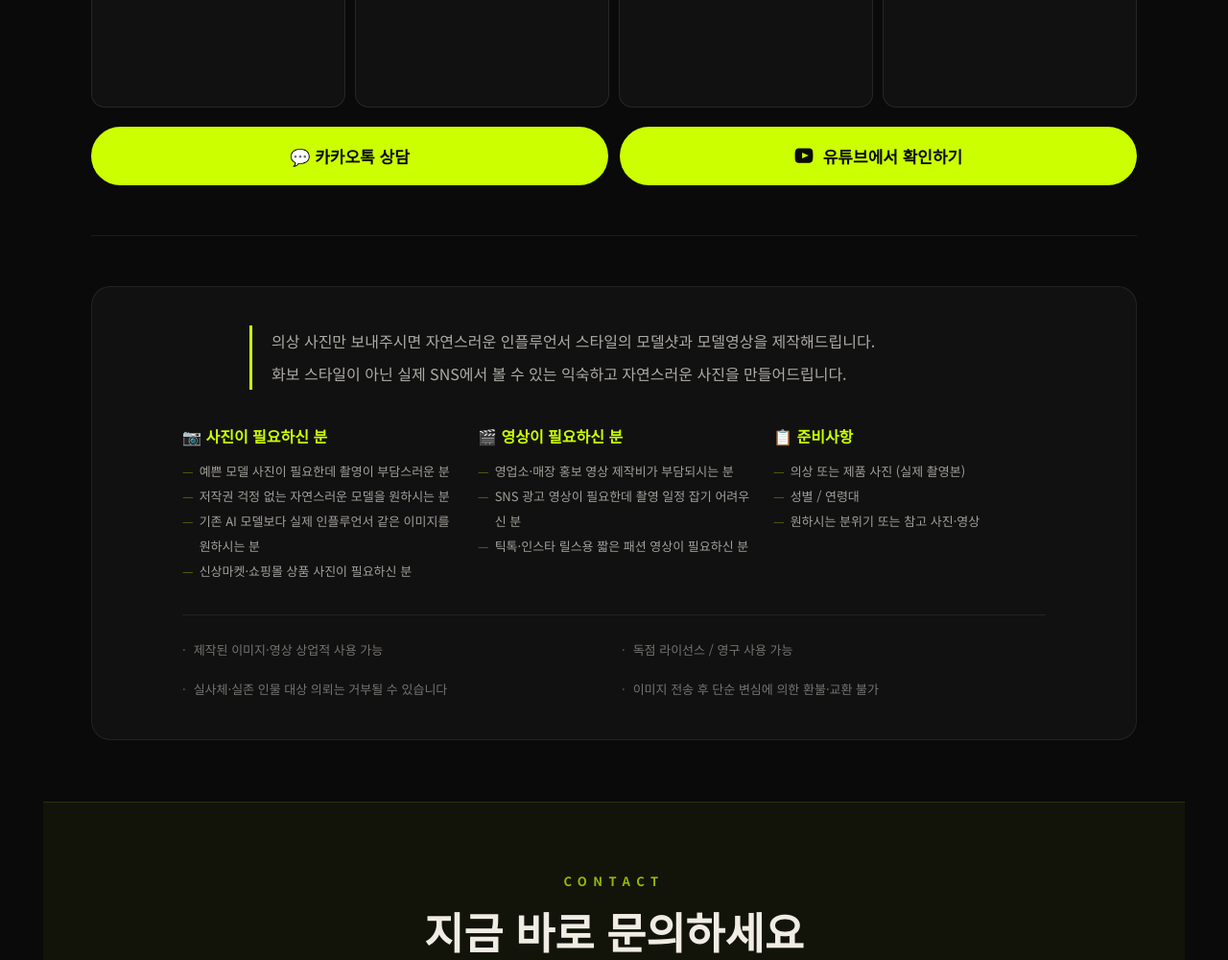
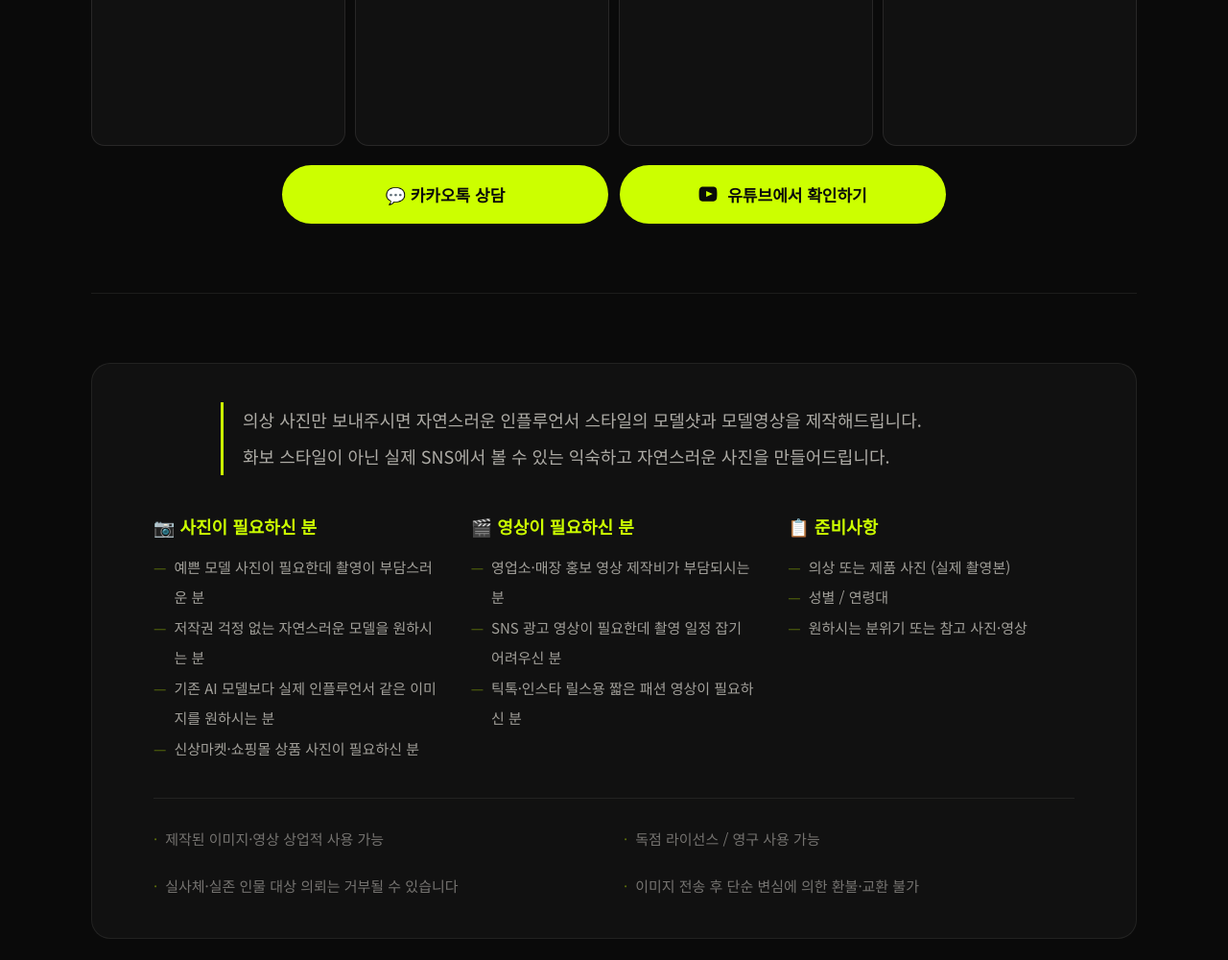
Before and after one commit to smollboy50-design/LOD-model, a plain HTML site: page index.html in a window 1280 px wide. Shown: the part 2260-3260 px from the top of the page at 96% size. Drawn offline with nearby package versions, Linux system fonts and the light colour scheme.

Commit message:
Update index.html

```diff
--- a/index.html
+++ b/index.html
@@ -62,14 +62,15 @@ html,body{
 .card-empty{position:absolute;inset:0;display:flex;flex-direction:column;align-items:center;justify-content:center;gap:6px;}
 .video-card{position:relative;padding-top:177.78%;background:#111;border-radius:14px;overflow:hidden;border:1px solid rgba(240,236,228,.1);}
 .video-card video{position:absolute;inset:0;width:100%;height:100%;object-fit:cover;}
-.lime-btn{display:inline-flex;align-items:center;justify-content:center;gap:10px;background:#CCFF00;color:#0a0a0a;border:none;border-radius:50px;padding:18px 32px;font-size:17px;font-weight:900;cursor:pointer;font-family:inherit;text-decoration:none;transition:opacity .2s;flex:1;}
+.lime-btn{display:inline-flex;align-items:center;justify-content:center;gap:10px;background:#CCFF00;color:#0a0a0a;border:none;border-radius:50px;padding:18px 32px;font-size:17px;font-weight:900;cursor:pointer;font-family:inherit;text-decoration:none;transition:opacity .2s;flex:1;max-width:340px;}
 .lime-btn:hover{opacity:.85;}
-.btn-row{display:flex;gap:12px;width:100%;}
+.btn-row{display:flex;gap:12px;width:100%;justify-content:center;}
+
 .upload-btn{position:absolute;bottom:8px;left:50%;transform:translateX(-50%);background:rgba(204,255,0,.9);color:#0a0a0a;border:none;border-radius:16px;padding:5px 12px;font-size:10px;font-weight:900;cursor:pointer;white-space:nowrap;z-index:3;font-family:inherit;}
 .progress-overlay{position:absolute;inset:0;background:rgba(0,0,0,.82);display:flex;flex-direction:column;align-items:center;justify-content:center;gap:10px;z-index:4;}
 .progress-bar-wrap{width:72%;height:5px;background:rgba(255,255,255,.18);border-radius:3px;overflow:hidden;}
 .progress-bar-fill{height:100%;background:#CCFF00;border-radius:3px;transition:width .25s;}
-.divider{height:1px;background:rgba(240,236,228,.08);margin:52px 0;}
+.divider{height:1px;background:rgba(240,236,228,.08);margin:72px 0;}
 .section-header{display:flex;align-items:stretch;justify-content:center;gap:48px;margin-bottom:24px;}
 .section-left{flex-shrink:0;display:flex;flex-direction:column;justify-content:center;text-align:left;}
 .section-main-title{font-size:clamp(36px,4vw,58px);font-weight:900;line-height:1.15;}
@@ -78,13 +79,13 @@ html,body{
 .section-desc-item{font-size:clamp(15px,1.6vw,20px);color:rgba(240,236,228,.7);line-height:2.2;display:flex;align-items:flex-start;gap:10px;text-align:left;}
 .section-desc-item::before{content:"—";color:rgba(204,255,0,.6);flex-shrink:0;font-weight:700;}
 .service-wrap{background:rgba(240,236,228,.03);border:1px solid rgba(240,236,228,.08);border-radius:20px;padding:40px;text-align:center;}
-.service-intro{font-size:16px;color:rgba(240,236,228,.7);line-height:2.1;margin-bottom:36px;border-left:3px solid #CCFF00;padding-left:20px;text-align:left;max-width:760px;margin-left:auto;margin-right:auto;}
-.service-grid{display:grid;grid-template-columns:repeat(3,1fr);gap:24px;margin-bottom:32px;max-width:900px;margin-left:auto;margin-right:auto;}
-.service-block-title{font-size:16px;font-weight:900;color:#CCFF00;margin-bottom:12px;text-align:left;}
-.service-block-item{font-size:13px;color:rgba(240,236,228,.65);line-height:2;display:flex;align-items:flex-start;gap:6px;text-align:left;}
+.service-intro{font-size:18px;color:rgba(240,236,228,.7);line-height:2.1;margin-bottom:40px;border-left:3px solid #CCFF00;padding-left:20px;text-align:left;max-width:820px;margin-left:auto;margin-right:auto;}
+.service-grid{display:grid;grid-template-columns:repeat(3,1fr);gap:32px;margin-bottom:36px;max-width:960px;margin-left:auto;margin-right:auto;}
+.service-block-title{font-size:18px;font-weight:900;color:#CCFF00;margin-bottom:14px;text-align:left;}
+.service-block-item{font-size:15px;color:rgba(240,236,228,.65);line-height:2.1;display:flex;align-items:flex-start;gap:8px;text-align:left;}
 .service-block-item::before{content:"—";color:rgba(204,255,0,.4);flex-shrink:0;}
-.service-notice{border-top:1px solid rgba(240,236,228,.08);padding-top:24px;display:grid;grid-template-columns:repeat(2,1fr);gap:16px;max-width:900px;margin-left:auto;margin-right:auto;}
-.notice-item{font-size:13px;color:rgba(240,236,228,.45);line-height:1.9;display:flex;gap:8px;text-align:left;}
+.service-notice{border-top:1px solid rgba(240,236,228,.08);padding-top:28px;display:grid;grid-template-columns:repeat(2,1fr);gap:20px;max-width:960px;margin-left:auto;margin-right:auto;}
+.notice-item{font-size:15px;color:rgba(240,236,228,.45);line-height:1.9;display:flex;gap:8px;text-align:left;}
 .notice-item::before{content:"·";color:rgba(204,255,0,.4);flex-shrink:0;}
 </style>
 </head>
@@ -300,7 +301,7 @@ function App(){
         <div style={{fontSize:13,letterSpacing:".5em",color:"rgba(204,255,0,.7)",fontWeight:700,textTransform:"uppercase",marginBottom:16}}>CONTACT</div>
         <h2 style={{fontSize:"clamp(32px,3.5vw,56px)",fontWeight:900,marginBottom:16,lineHeight:1.2,color:"#f0ece4"}}>지금 바로 문의하세요</h2>
         <p style={{fontSize:"clamp(15px,1.8vw,20px)",color:"rgba(240,236,228,.5)",marginBottom:40,lineHeight:1.9}}>의상 사진을 보내주시면 빠르게 견적을 안내해 드립니다</p>
-        <a href={KAKAO_LINK} target="_blank" rel="noopener noreferrer" className="lime-btn" style={{fontSize:20,padding:"22px 56px",flex:"none"}}>
+        <a href={KAKAO_LINK} target="_blank" rel="noopener noreferrer" className="lime-btn" style={{fontSize:18,padding:"18px 48px",flex:"none",maxWidth:"280px"}}>
           💬 카카오톡 문의하기
         </a>
       </div>
```
